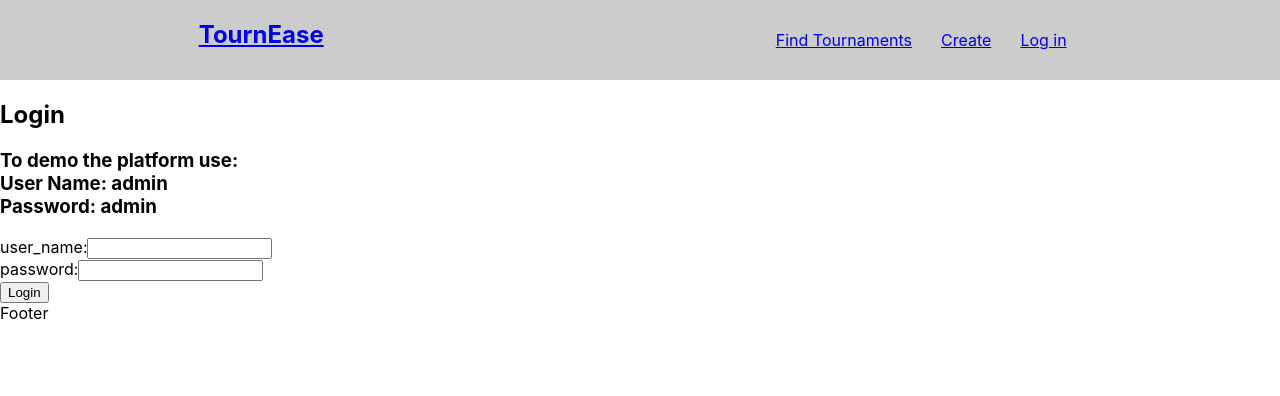
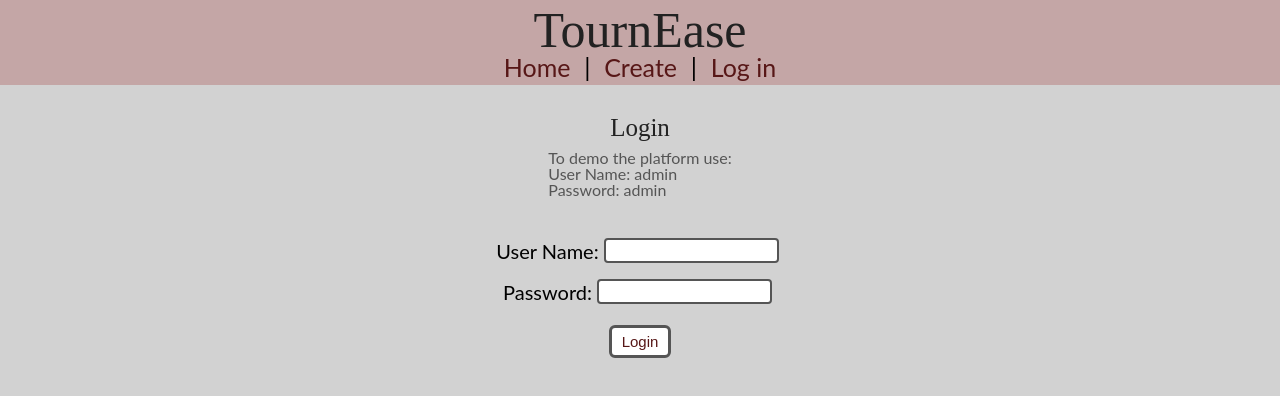
Before and after one commit to malekadair/tournease-client, a React (Create React App) app: page /login in a window 1280 px wide. Shown: the top 396 px of the page. Built offline with nearby package versions, Linux system fonts and the light colour scheme.

Commit message:
added styling

```diff
--- a/public/index.html
+++ b/public/index.html
@@ -2,7 +2,7 @@
 <html lang="en">
   <head>
     <meta charset="utf-8" />
-    <!-- <link rel="icon" href="%PUBLIC_URL%/favicon.ico" /> -->
+    <link rel="icon" href="%PUBLIC_URL%/favicon.ico" />
     <meta name="viewport" content="width=device-width, initial-scale=1" />
     <meta name="theme-color" content="#000000" />
     <meta
--- a/src/components/App/App.css
+++ b/src/components/App/App.css
@@ -1,15 +1,336 @@
+html,
+body,
+div,
+span,
+applet,
+object,
+iframe,
+h1,
+h2,
+h3,
+h4,
+h5,
+h6,
+p,
+blockquote,
+pre,
+a,
+abbr,
+acronym,
+address,
+big,
+cite,
+code,
+del,
+dfn,
+em,
+img,
+ins,
+kbd,
+q,
+s,
+samp,
+small,
+strike,
+strong,
+sub,
+sup,
+tt,
+var,
+b,
+u,
+i,
+center,
+dl,
+dt,
+dd,
+ol,
+ul,
+li,
+fieldset,
+form,
+label,
+legend,
+table,
+caption,
+tbody,
+tfoot,
+thead,
+tr,
+th,
+td,
+article,
+aside,
+canvas,
+details,
+embed,
+figure,
+figcaption,
+footer,
+header,
+hgroup,
+menu,
+nav,
+output,
+ruby,
+section,
+summary,
+time,
+mark,
+audio,
+video {
+  margin: 0;
+  padding: 0;
+  border: 0;
+  font-size: 100%;
+  font: inherit;
+  vertical-align: baseline;
+}
+/* HTML5 display-role reset for older browsers */
+article,
+aside,
+details,
+figcaption,
+figure,
+footer,
+header,
+hgroup,
+menu,
+nav,
+section {
+  display: block;
+}
+body {
+  line-height: 1;
+}
+ol,
+ul {
+  list-style: none;
+}
+blockquote,
+q {
+  quotes: none;
+}
+blockquote:before,
+blockquote:after,
+q:before,
+q:after {
+  content: "";
+  content: none;
+}
+table {
+  border-collapse: collapse;
+  border-spacing: 0;
+}
+
+/* CSS RESET ABOVE THIS */
+
 nav {
   display: flex;
-  justify-content: space-around;
-  align-content: center;
+  justify-content: space-between;
   min-height: 10vh;
-  background: #ccc;
+  background: rgb(196, 166, 166);
+  flex-direction: column;
+  align-items: center;
+  padding: 5px;
 }
 
 .nav-links {
-  width: 25%;
   display: flex;
-  justify-content: space-around;
+  width: 300px;
+  justify-content: space-evenly;
   align-items: center;
   list-style: none;
+  font-size: 25px;
 }
+
+@import url("https://fonts.googleapis.com/css?family=Lato:200, 400");
+@import url("https://fonts.googleapis.com/css?family=Lustria");
+
+* {
+  box-sizing: border-box;
+}
+html {
+  background-color: rgb(210, 210, 210);
+}
+.mainContent {
+  text-align: center;
+}
+.login {
+  display: flex;
+  flex-direction: column;
+  align-items: center;
+  padding: 30px;
+  margin: auto;
+}
+
+.home {
+  display: flex;
+  padding: 30px;
+  flex-direction: column;
+  align-items: center;
+}
+
+#upcoming {
+  text-align: center;
+}
+
+.aButton,
+button {
+  color: #571717 !important;
+  /* text-transform: uppercase; */
+  background: #ffffff;
+  font-size: 15px;
+  font-weight: 500;
+  padding: 5px 10px;
+  margin: 5px;
+  border: 3px solid #555 !important;
+  border-radius: 6px;
+  display: inline-block;
+  transition: all 0.3s ease 0s;
+}
+
+.aButton:hover,
+button:hover {
+  color: #494949 !important;
+  border-radius: 15px;
+  border-color: #571717 !important;
+  transition: all 0.3s ease 0s;
+  cursor: pointer;
+}
+.tournamentList {
+  display: flex;
+  justify-content: space-evenly;
+  flex-wrap: wrap;
+  align-items: center;
+}
+
+.tournament {
+  /* display: flex;
+   */
+  text-align: center;
+  background-color: white;
+  width: 350px;
+  height: 200px;
+  border-radius: 10px;
+  padding: 10px;
+  margin: 15px 10px;
+  box-shadow: 0 4px 8px 0 rgba(0, 0, 0, 0.2), 0 6px 20px 0 rgba(0, 0, 0, 0.19);
+}
+
+.tournament:hover {
+  background-color: rgb(252, 240, 240);
+}
+.cardText {
+  font-size: 20px;
+  margin: 2px 0;
+}
+.details {
+  display: flex;
+  flex-direction: column;
+  align-items: center;
+}
+.tourneyTitle {
+  margin: 20px;
+  font-size: 30px;
+  font-weight: 800;
+}
+.tourneyText {
+  margin: 5px;
+}
+body {
+  margin: 0;
+  padding: 0;
+  font-family: "Lato", sans-serif;
+  -webkit-font-smoothing: antialiased;
+  -moz-osx-font-smoothing: grayscale;
+}
+
+.create {
+  display: flex;
+  flex-direction: column;
+  align-items: center;
+}
+
+.loginText {
+  margin-top: 10px;
+}
+
+.formItem {
+  display: flex;
+  flex-wrap: wrap;
+  font-size: 20px;
+  align-items: center;
+}
+input,
+select,
+textarea {
+  border-radius: 4px;
+  border: 2px solid #555;
+  margin: 0 5px;
+  width: 175px;
+}
+input,
+select {
+  height: 25px;
+}
+form {
+  display: flex;
+  flex-direction: column;
+  align-items: center;
+  margin-top: 40px;
+  max-width: 600px;
+  width: 100%;
+}
+h1 {
+  font-size: 50px;
+}
+
+h2 {
+  font-size: 25px;
+}
+
+a {
+  text-decoration: none;
+  color: #571717;
+}
+
+a:hover {
+  color: rgb(0, 0, 0);
+  /* text-decoration: underline; */
+}
+
+h1,
+h2,
+h3,
+h4,
+h5,
+h6 {
+  font-family: "Lustria";
+  font-weight: 100;
+  color: #222;
+}
+
+p {
+  color: #555;
+}
+
+.blue {
+  color: #477acc;
+}
+
+.yellow {
+  color: #eac435;
+}
+
+.green {
+  color: #09a55e;
+}
+
+.red {
+  color: #ca1551;
+}
+
+.orange {
+  color: #fb4d3d;
+}
--- a/src/components/App/App.js
+++ b/src/components/App/App.js
@@ -2,62 +2,25 @@ import React, { Component } from "react";
 import { BrowserRouter as Router, Switch, Route } from "react-router-dom";
 import "./App.css";
 import Nav from "../Nav/Nav";
-import Footer from "../Footer/Footer";
+// import Footer from "../Footer/Footer";
 import Home from "../Home/Home";
 import CreateTournament from "../CreateTournament/CreateTournament";
 import TournamentDetails from "../TournamentDetails/TournamentDetails";
 import Login from "../Login/Login";
-// import TokenService from "../../services/TokenService";
 import PrivateRoute from "../Utils/PrivateRoute";
 import PublicOnlyRoute from "../Utils/PublicOnlyRoute";
-// import config from "../config";
-// import dummyStore from "./dummyStore";
 import { TournamentsProvider } from "../../contexts/tournamentListContext";
 import { TournamentProvider } from "../../contexts/tournamentItemContext";
 
 class App extends Component {
-  // constructor() {
-  //   const { tourneys } = dummyStore;
-  //   super();
-  // this.state = {
-  //   tournaments: [],
-  //   isLoading: false
-  // };
-  // }
-  // setTournaments = tournaments => {
-  //   this.setState({
-  //     tournaments,
-  //     error: null
-  //   });
-  // };
-
-  // componentDidMount() {
-  //   fetch(`http://localhost:8000/api/`, {
-  //     method: "GET",
-  //     headers: {
-  //       "content-type": "application/json",
-  //       authorization: `bearer ${TokenService.getAuthToken()}`
-  //     }
-  //   })
-  //     .then(res => {
-  //       if (!res.ok) {
-  //         return res.json().then(error => Promise.reject(error));
-  //       }
-  //       return res.json();
-  //     })
-  //     // .then(this.setTournaments)
-  //     .then(this.context.setTournament)
-  //     .catch(this.context.setError);
-  // }
-
   handleSubmit = (event, data) => {
     event.preventDefault();
     const newTournaments = [...this.state.tournaments, data];
-    console.log("newtournamanets:", newTournaments);
     this.setState({
       tournaments: newTournaments
     });
   };
+
   render() {
     return (
       <TournamentsProvider>
@@ -71,51 +34,14 @@ class App extends Component {
                   exact
                   path={"/create"}
                   component={CreateTournament}
-                  // render={routeProps => {
-                  //   return (
-                  //     <CreateTournament
-                  //       tournamentsLength={this.state.tournaments.length + 1}
-                  //       handleSubmit={this.handleSubmit}
-                  //       {...routeProps}
-                  //     />
-                  //   );
-                  // }}
                 />
-                <PublicOnlyRoute
-                  exact
-                  path={"/login"}
-                  component={Login}
-                  // render={routeProps => {
-                  //   return (
-                  //     <Login
-                  //       tournamentsLength={this.state.tournaments.length + 1}
-                  //       handleSubmit={this.handleSubmit}
-                  //       {...routeProps}
-                  //     />
-                  //   );
-                  // }}
-                />
+                <PublicOnlyRoute exact path={"/login"} component={Login} />
                 <PrivateRoute
                   path={"/:tournid"}
                   component={TournamentDetails}
-                  // render={routeProps => {
-                  //   const { tournaments, isLoading } = this.state;
-                  //   const { tournid } = routeProps.match.params;
-                  //   const foundTournament = tournaments.find(
-                  //     ({ id }) => id == tournid
-                  //   );
-
-                  //   return (
-                  //     <TournamentDetails
-                  //       {...routeProps}
-                  //       tournament={foundTournament}
-                  //       isLoading={isLoading}
-                  //     />
-                  //   );
-                  // }}
                 />
               </Switch>
-              <Footer />
+              {/* <Footer /> */}
             </div>
           </Router>
         </TournamentProvider>
--- a/src/components/Home/Home.js
+++ b/src/components/Home/Home.js
@@ -5,19 +5,22 @@ import TokenService from "../../services/TokenService";
 
 class Home extends Component {
   renderTournamentList = () => {
-    return <TournamentList />;
+    return (
+      <div>
+        <h2 id="upcoming">Upcoming Tournaments:</h2>
+        <TournamentList />
+      </div>
+    );
   };
   renderLogin = () => {
     return <MainContent />;
   };
   render() {
     return (
-      <div>
-        <h1>home</h1>
+      <div className="home">
         {TokenService.hasAuthToken()
           ? this.renderTournamentList()
           : this.renderLogin()}
-        {/* <TournamentList /> */}
       </div>
     );
   }
--- a/src/components/Login/Login.js
+++ b/src/components/Login/Login.js
@@ -34,30 +34,33 @@ class Login extends Component {
     const { error } = this.state;
     return (
       <section className="login">
-        <h1>Login</h1>
-        <h3>
-          To demo the platform use: <br />
-          User Name: admin <br />
-          Password: admin
-        </h3>
+        <h2>Login</h2>
+        <div className="loginText">
+          <p>To demo the platform use:</p>
+          <p>User Name: admin</p>
+          <p>Password: admin</p>
+        </div>
         <form className="loginForm" onSubmit={this.handleSubmitJwtAuth}>
           <div role="alert">{error && <p className="red">{error}</p>}</div>
-          <label htmlFor="user_name">user_name:</label>
+          <div className="formItem">
+            <label htmlFor="user_name">User Name:</label>
             <input
               type="text"
               name="user_name"
               value={this.state.user_name}
               required
             />
+          </div>
           <br />
-
-          <label htmlFor="password">password:</label>
+          <div className="formItem">
+            <label htmlFor="password">Password:</label>
             <input
               type="password"
               name="password"
               value={this.state.password}
               required
             />
+          </div>
           <br />
           <button type="submit">Login</button>
         </form>
--- a/src/components/Nav/Nav.js
+++ b/src/components/Nav/Nav.js
@@ -29,15 +29,17 @@ class Nav extends Component {
     return (
       <nav>
         <Link to="/">
-          <h2>TournEase</h2>
+          <h1>TournEase</h1>
         </Link>
         <ul className="nav-links">
           <li>
-            <Link to="/">Find Tournaments</Link>
+            <Link to="/">Home</Link>
           </li>
+          <li>|</li>
           <li>
             <Link to="/create">Create</Link>
           </li>
+          <li>|</li>
           <li>
             {TokenService.hasAuthToken()
               ? this.renderLogout()
--- a/src/components/Tournament/Tournament.js
+++ b/src/components/Tournament/Tournament.js
@@ -5,15 +5,16 @@ class Tournament extends Component {
   render() {
     const { title, date, time, game, fee, address, id } = this.props.tournament;
     return (
-      <div className="tournament">
-        <h1>{title}</h1>
-        <h2>{date}</h2>
-        <h2>{time}</h2>
-        <h2>{game}</h2>
-        <h2>${fee}</h2>
-        <h2>{address}</h2>
-        <Link to={`/${id}`}>More details</Link>
-      </div>
+      <Link to={`/${id}`}>
+        <div className="tournament">
+          <h2>{title}</h2>
+          <p className="cardText">{date}</p>
+          <p className="cardText">Start Time: {time}</p>
+          <p className="cardText">{game}</p>
+          <p className="cardText">Entry fee: ${fee}</p>
+          <p className="cardText">{address}</p>
+        </div>
+      </Link>
     );
   }
 }
--- a/src/services/tournament-api-service.js
+++ b/src/services/tournament-api-service.js
@@ -3,7 +3,6 @@ import TokenService from "./TokenService";
 
 const TournamentApiService = {
   getTournaments() {
-    console.log("call made");
     return fetch(`${config.API_ENDPOINT}`, {
       headers: {
         authorization: `bearer ${TokenService.getAuthToken()}`
```
Also changed, not shown: src/components/CreateTournament/CreateTournament.js (+12 -10 lines), src/components/MainContent/MainContent.js (+9 -3 lines), src/components/TournamentDetails/TournamentDetails.js (+7 -8 lines), src/components/TournamentList/TournamentList.js (+1 -32 lines). Lines whose indentation alone changed are shown as unchanged.
